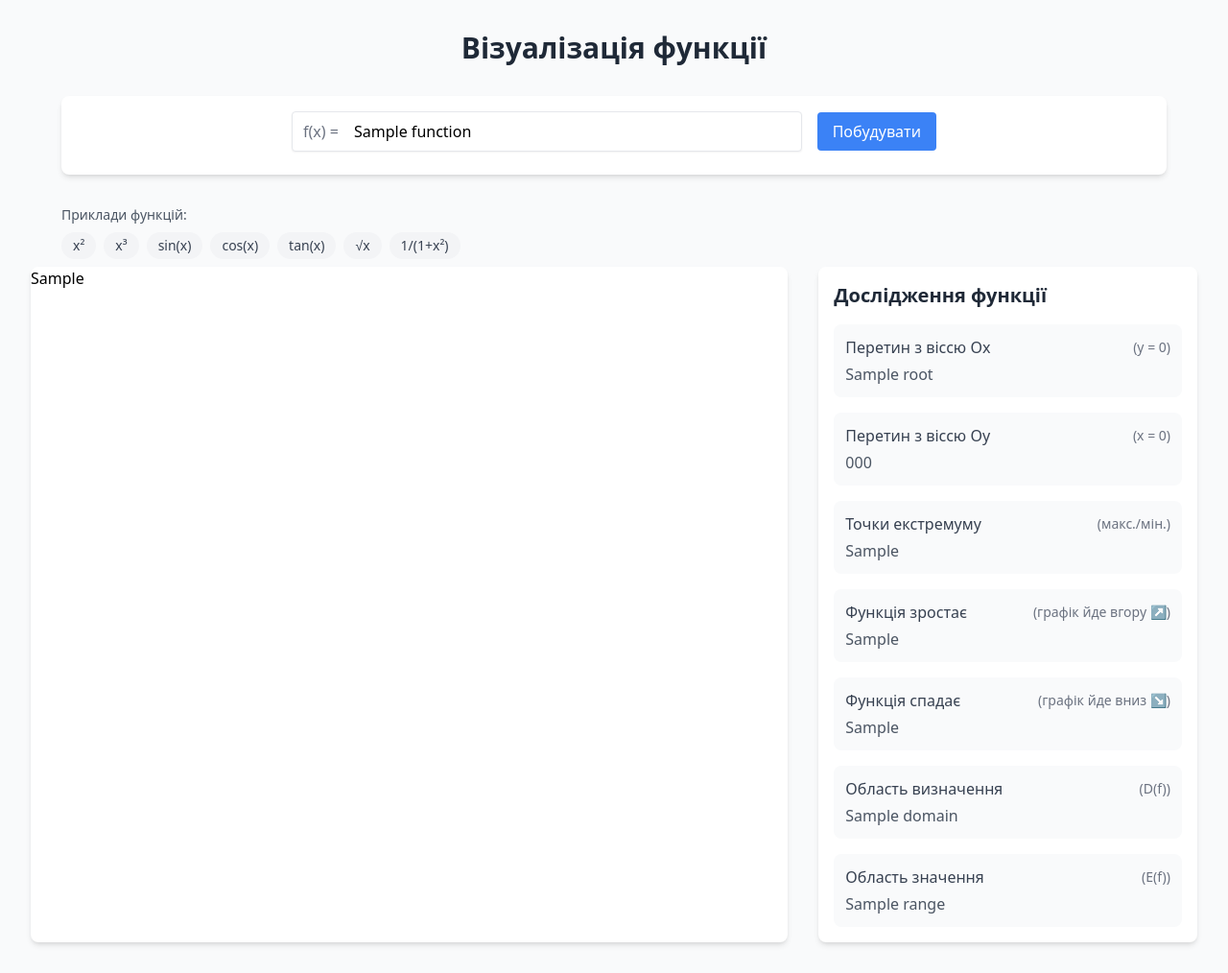
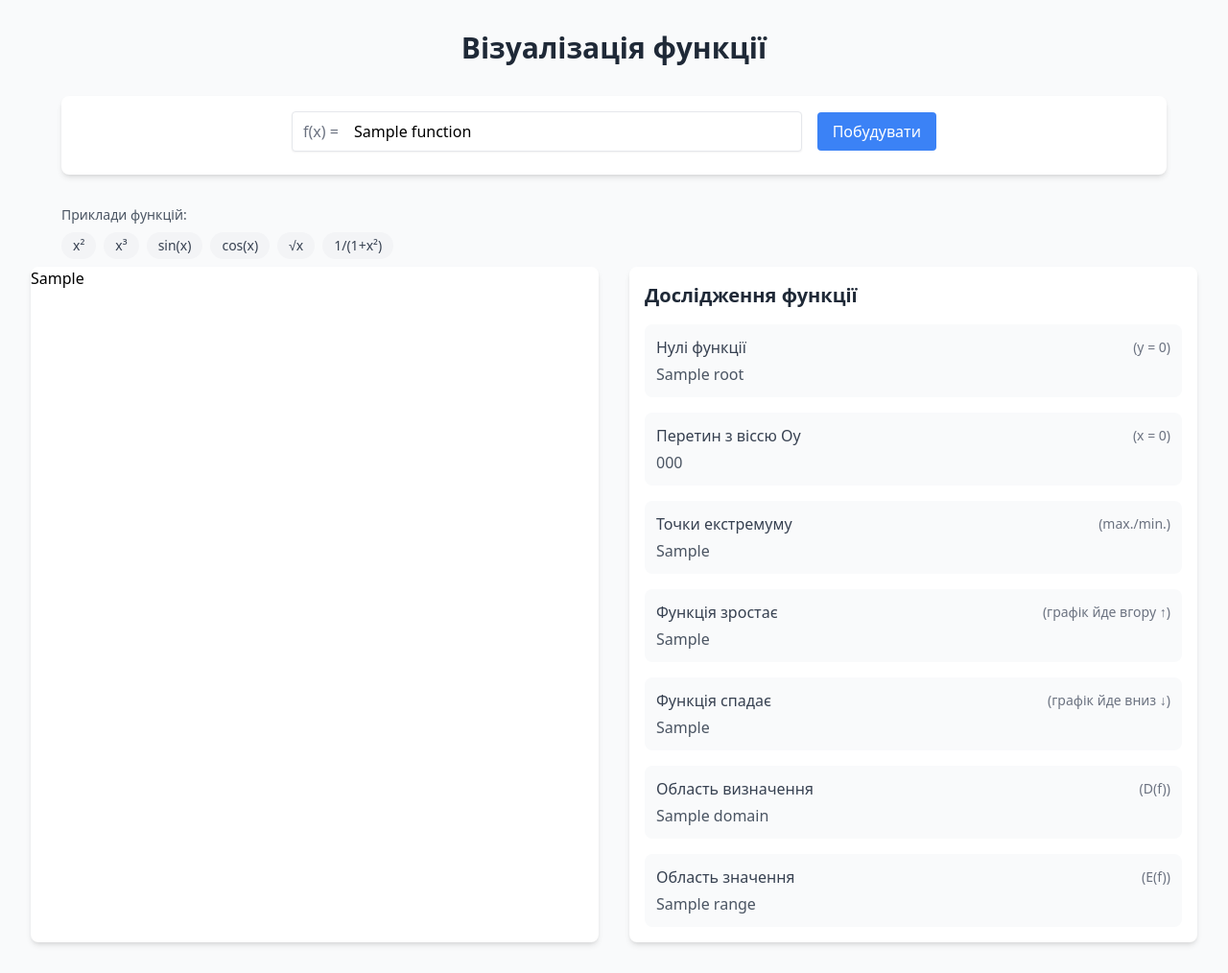
Before and after one commit to sv42/function-analyser, a Flask app: template templates/index.html in a window 1280 px wide. Shown: the whole page at 96% size. Run offline with Flask 3, Linux system fonts and the light colour scheme; the template is opened without the code that fills it: most values are stand-ins (such as "Sample title", 1, 10 or a date in 2020); some libraries are stand-ins or nearby versions.

Commit message:
Add ^ and new text

```diff
--- a/server.py
+++ b/server.py
@@ -1,10 +1,11 @@
-import os, sys
+import os
+import sys
 from flask import Flask, render_template, request
 import numpy as np
 import plotly.graph_objs as go
 import plotly.io as pio
-from sympy import symbols, lambdify, sympify
-
+from sympy import symbols, sympify, S, lambdify, And
+import sympy
 
 app = Flask(__name__)
 
@@ -13,32 +14,64 @@
 X_MAX = 10
 NUM_POINTS = 5000
 
-# Function to analyze properties of a mathematical function
-# Function to analyze properties of a mathematical function
+
 def analyze_function(func_str):
     func_str = func_str.replace("**", "^")
-
-    x = symbols('x')
-    func = sympify(func_str)
     try:
         x = symbols('x')
         func = sympify(func_str)
 
-        # Convert symbolic function to numerical
+        # Перевірка області визначення вручну
+        domain_conditions = []
+
+        # Для коренів
+        roots = func.atoms(sympy.Pow)
+        for r in roots:
+            if r.exp.is_Rational and r.exp.q == 2:  # Перевірка кореня парного ступеня
+                domain_conditions.append(r.base >= 0)
+
+        # Для дробів
+        fractions = func.atoms(sympy.Mul)
+        for f in fractions:
+            if f.is_Rational:
+                denom = sympy.denom(f)
+                domain_conditions.append(denom != 0)
+
+        # Об'єднуємо всі умови
+        domain = And(*domain_conditions) if domain_conditions else S.Reals
+
+        # Перетворення області визначення у людський формат
+        domain_str = str(domain) if domain != S.Reals else "x ∈ R"
+
+        # Перетворення символічної функції в числову
         f = lambdify(x, func, modules=['numpy'])
 
-        # Create points array for analysis
+        # Створення точок для аналізу
         x_points = np.linspace(X_MIN, X_MAX, NUM_POINTS)
-        y_points = f(x_points)
+        y_points = []
 
-        # Find roots (where y is close to 0)
+        # Виключення точок, які не належать області визначення
+        for x_val in x_points:
+            if domain.subs(x, x_val):
+                try:
+                    y_points.append(f(x_val))
+                except Exception:
+                    y_points.append(np.nan)
+            else:
+                y_points.append(np.nan)
+
+        y_points = np.array(y_points)
+
+        # Знаходження коренів функції (перетини з віссю OX)
         roots = []
         for i in range(len(x_points)-1):
-            if y_points[i] * y_points[i+1] <= 0:  # Sign change indicates root
-                roots.append(round(float(x_points[i]), 2))
+            if not np.isnan(y_points[i]) and not np.isnan(y_points[i+1]):
+                if y_points[i] * y_points[i+1] <= 0:  # Зміна знаку вказує на корінь
+                    roots.append(round(float(x_points[i]), 2))
 
-        # Find critical points and intervals by analyzing changes in y values
-        critical_points = []
+        # Аналіз критичних точок та інтервалів зростання/спадання
+        critical_xmin = []  # Точки мінімуму
+        critical_xmax = []  # Точки максимуму
         growth_intervals = []
         decay_intervals = []
 
@@ -46,50 +79,58 @@
         interval_start = X_MIN
 
         for i in range(1, len(x_points)):
-            diff = y_points[i] - y_points[i-1]
+            if not np.isnan(y_points[i]) and not np.isnan(y_points[i-1]):
+                diff = y_points[i] - y_points[i-1]
 
-            # Determine if growing or decaying
-            new_direction = 'growth' if diff > 0 else 'decay'
+                # Визначення напрямку (зростання чи спадання)
+                new_direction = 'growth' if diff > 0 else 'decay'
 
-            # If direction changes, we found a critical point
-            if current_direction and new_direction != current_direction:
-                critical_points.append(round(float(x_points[i-1]), 2))
+                # Якщо напрямок змінився, це критична точка
+                if current_direction and new_direction != current_direction:
+                    critical_xmin.append(round(float(x_points[i-1]), 2)) if current_direction == 'decay' else None
+                    critical_xmax.append(round(float(x_points[i-1]), 2)) if current_direction == 'growth' else None
 
-                # Record the interval that just ended
-                interval = f"[{round(interval_start, 2)} , {round(float(x_points[i-1]), 2)}]"
-                if current_direction == 'growth':
-                    growth_intervals.append(interval)
-                else:
-                    decay_intervals.append(interval)
+                    interval = f"[{round(interval_start, 2)} , {round(float(x_points[i-1]), 2)}]"
+                    if current_direction == 'growth':
+                        growth_intervals.append(interval)
+                    else:
+                        decay_intervals.append(interval)
 
-                interval_start = x_points[i-1]
+                    interval_start = x_points[i-1]
 
-            current_direction = new_direction
+                current_direction = new_direction
 
-        # Add the final interval
+        # Додавання останнього інтервалу
         final_interval = f"[{round(interval_start, 2)} , {round(float(X_MAX), 2)}]"
         if current_direction == 'growth':
             growth_intervals.append(final_interval)
         else:
             decay_intervals.append(final_interval)
 
-        # Find the intersection point with the y-axis (x = 0)
-        y_intercept = f(0)  # Calculate f(0)
+        # Перетин з віссю OY (x = 0)
+        y_intercept = f(0) if domain.subs(x, 0) else "невизначено"
 
-        # Domain (Here it is assumed to be [-5, 5], but it can be calculated for more complex functions)
-        domain = f"[{X_MIN} , {X_MAX}]"
+        # Діапазон функції (мінімум та максимум)
+        min_val = round(np.nanmin(y_points), 2) if len(y_points) > 0 else "невизначено"
+        max_val = round(np.nanmax(y_points), 2) if len(y_points) > 0 else "невизначено"
 
-        # Range (min and max values of the function)
-        range_vals = f"[{round(np.min(y_points), 2)} , {round(np.max(y_points), 2)}]"
+        # Область значення
+        range_str = f"({min_val}, {max_val})"
+
+        # Критичні точки у вигляді рядка
+        critical_points = f"{', '.join(map(str, critical_xmin))}" if critical_xmin else "(немає)"
+
+        # Корені у вигляді рядка
+        roots_str = f"x = {', '.join(map(str, roots))}" if roots else "(немає)"
 
         return {
-            "roots": roots if roots else "немає",
-            "critical_points": critical_points if critical_points else "немає",
-            "growth_intervals": " ∪ ".join(growth_intervals) if growth_intervals else "немає",
-            "decay_intervals": " ∪ ".join(decay_intervals) if decay_intervals else "немає",
-            "y_intercept": round(float(y_intercept), 2),  # Return y-intercept
-            "domain": domain,
-            "range": range_vals
+            "roots": roots_str,
+            "critical_points": critical_points,
+            "growth_intervals": " ∪ ".join(growth_intervals) if growth_intervals else "(немає)",
+            "decay_intervals": " ∪ ".join(decay_intervals) if decay_intervals else "(немає)",
+            "y_intercept": f"({y_intercept})",  # Перетин з OY
+            "domain": domain_str,  # Домен функції
+            "range": range_str  # Мінімальні та максимальні значення
         }
 
     except Exception as e:
@@ -101,14 +142,10 @@
 # Function to plot the graph of a mathematical function
 def plot_function(func_str):
     func_str = func_str.replace("**", "^")
-
-    x_sym = symbols('x')
-    expr = sympify(func_str)
     try:
         x_sym = symbols('x')
         expr = sympify(func_str)
 
-        # Explicitly specify numpy functions for lambdify
         func = lambdify(x_sym, expr, modules=[
             {'sin': np.sin, 'cos': np.cos, 'tan': np.tan,
              'sqrt': np.sqrt, 'log': np.log, 'exp': np.exp,
@@ -116,7 +153,6 @@
             'numpy'
         ])
 
-        # Using constants instead of hard-coded values
         x = np.linspace(X_MIN, X_MAX, NUM_POINTS)
         y = func(x)
 
@@ -132,12 +168,15 @@
         return pio.to_html(
             fig,
             full_html=False,
-            config={
-                'displayModeBar': False
-            }
+            config={'displayModeBar': False}
         )
     except Exception as e:
         return {"error": f"Помилка при побудові графіка: {str(e)}"}
+
+@app.route('/blya')
+def hui():
+    print(request.args)
+    return request.args
 
 @app.route('/')
 def index():
@@ -147,23 +186,21 @@
         try:
             plot_result = plot_function(func_str)
 
-            # Check if we got an error from plot_function
             if isinstance(plot_result, dict) and 'error' in plot_result:
                 return render_template('index.html',
-                                    error=plot_result['error'],
-                                    function=func_str)
+                                       error=plot_result['error'],
+                                       function=func_str)
 
-            # If plot was successful, proceed with analysis
             analysis = analyze_function(func_str)
             return render_template('index.html',
-                                plot_html=plot_result,
-                                analysis=analysis,
-                                function=func_str)
+                                   plot_html=plot_result,
+                                   analysis=analysis,
+                                   function=func_str)
 
         except Exception as e:
             return render_template('index.html',
-                                error=f"Несподівана помилка: {str(e)}",
-                                function=func_str)
+                                   error=f"Несподівана помилка: {str(e)}",
+                                   function=func_str)
 
     return render_template('index.html', function=func_str)
 
--- a/templates/analysis.html
+++ b/templates/analysis.html
@@ -9,7 +9,7 @@
     <ul class="space-y-4">
         <li class="bg-gray-50 p-3 rounded-lg transition-all hover:shadow-sm">
             <div class="flex items-center justify-between mb-1">
-                <span class="font-medium text-gray-700">Перетин з віссю Ox</span>
+                <span class="font-medium text-gray-700">Нулі функції</span>
                 <span class="text-sm text-gray-500">(y = 0)</span>
             </div>
             <span class="text-gray-600">
@@ -30,7 +30,7 @@
         <li class="bg-gray-50 p-3 rounded-lg transition-all hover:shadow-sm">
             <div class="flex items-center justify-between mb-1">
                 <span class="font-medium text-gray-700">Точки екстремуму</span>
-                <span class="text-sm text-gray-500">(макс./мін.)</span>
+                <span class="text-sm text-gray-500">(max./min.)</span>
             </div>
             <span class="text-gray-600">
                 {% if analysis.critical_points is string %}
@@ -43,14 +43,14 @@
         <li class="bg-gray-50 p-3 rounded-lg transition-all hover:shadow-sm">
             <div class="flex items-center justify-between mb-1">
                 <span class="font-medium text-gray-700">Функція зростає</span>
-                <span class="text-sm text-gray-500">(графік йде вгору ↗)</span>
+                <span class="text-sm text-gray-500">(графік йде вгору ↑)</span>
             </div>
             <span class="text-gray-600">{{ analysis.growth_intervals }}</span>
         </li>
         <li class="bg-gray-50 p-3 rounded-lg transition-all hover:shadow-sm">
             <div class="flex items-center justify-between mb-1">
                 <span class="font-medium text-gray-700">Функція спадає</span>
-                <span class="text-sm text-gray-500">(графік йде вниз ↘)</span>
+                <span class="text-sm text-gray-500">(графік йде вниз ↓)</span>
             </div>
             <span class="text-gray-600">{{ analysis.decay_intervals }}</span>
         </li>
--- a/templates/index.html
+++ b/templates/index.html
@@ -19,7 +19,7 @@
                 <form method="GET" class="mb-2">
                     <div class="flex gap-4 items-center relative">
                         <span class="absolute left-3 top-1/2 transform -translate-y-1/2 text-gray-500">f(x) =</span>
-                        <input type="text" id="f" name="f" required placeholder="x**2 + 5*x + 5" value="{{ function }}"
+                        <input type="text" id="f" name="f" required placeholder="x^2 + 5*x + 5" value="{{ function }}"
                             class="flex-1 pl-16 p-2 border rounded shadow-sm focus:outline-none focus:ring-2 focus:ring-blue-500">
                         <button type="submit"
                             class="bg-blue-500 text-white px-4 py-2 rounded hover:bg-blue-600 transition-colors">
@@ -47,14 +47,11 @@
                 <a href="/?f=cos(x)" class="px-3 py-1 text-sm bg-gray-100 hover:bg-gray-200 rounded-full text-gray-700">
                     cos(x)
                 </a>
-                <a href="/?f=tan(x)" class="px-3 py-1 text-sm bg-gray-100 hover:bg-gray-200 rounded-full text-gray-700">
-                    tan(x)
-                </a>
                 <a href="/?f=sqrt(x)"
                     class="px-3 py-1 text-sm bg-gray-100 hover:bg-gray-200 rounded-full text-gray-700">
                     √x
                 </a>
-                <a href="/?f=1/(1%2Bx**2)"
+                <a href="/?f=1/(1%2Bx^2)"
                     class="px-3 py-1 text-sm bg-gray-100 hover:bg-gray-200 rounded-full text-gray-700">
                     1/(1+x²)
                 </a>
@@ -62,6 +59,7 @@
         </div>
     </div>
     </div>
+
 
     {% if error %}
     <div class="max-w-md mx-auto mb-8 p-4 bg-red-50 text-red-700 rounded-lg">
@@ -72,13 +70,13 @@
     {% if plot_html or analysis %}
     <div class="container mx-auto flex flex-col lg:flex-row gap-8">
         {% if plot_html %}
-        <div class="lg:w-2/3 bg-white rounded-lg shadow-md overflow-hidden">
+        <div class="lg:w-1/2 bg-white rounded-lg shadow-md overflow-hidden">
             {{ plot_html|safe }}
         </div>
         {% endif %}
 
         {% if analysis %}
-        <div class="lg:w-1/3">
+        <div class="lg:w-1/2">
             {% include 'analysis.html' %}
         </div>
         {% endif %}
```
